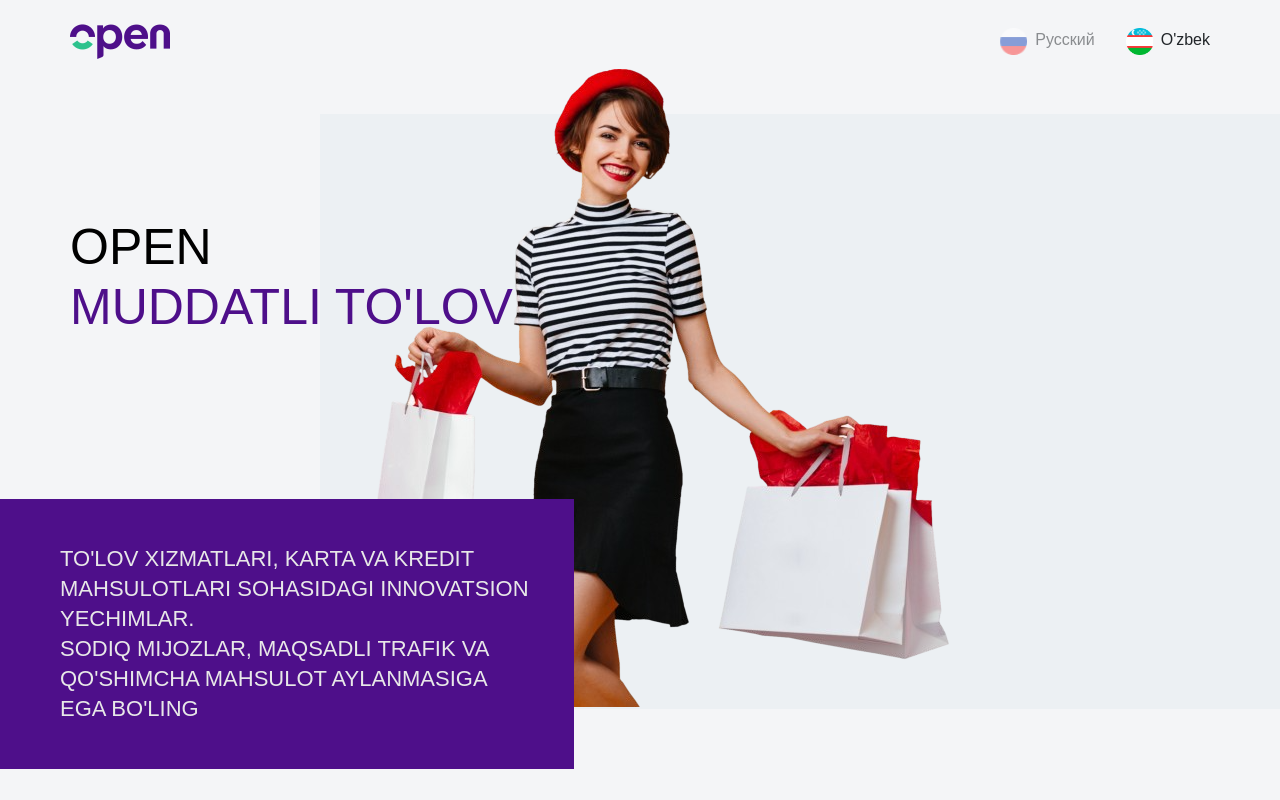
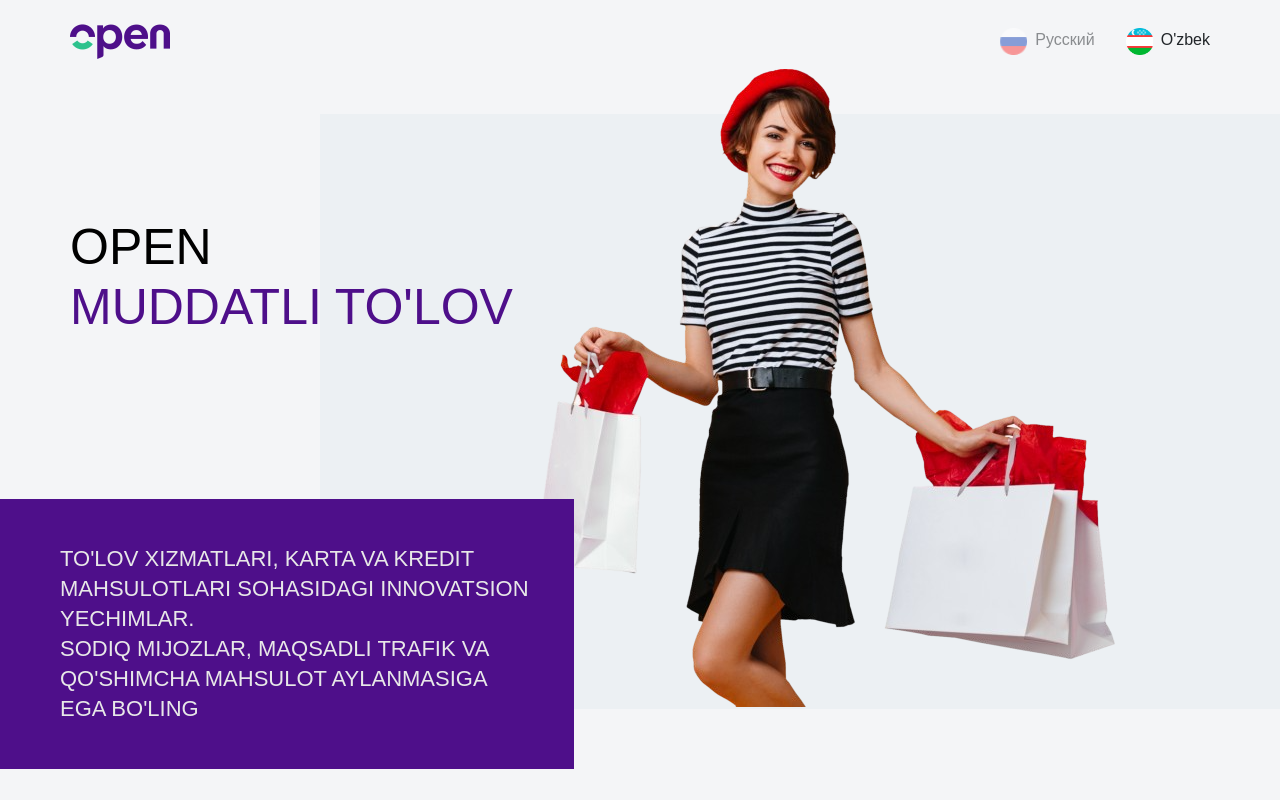
Before and after one commit to RamazonovDeveloper/OpenRassrochkaNew, a React (Create React App) app: page / in a window 1280 px wide. Shown: the top 800 px of the page. Built offline with nearby package versions, Linux system fonts and the light colour scheme.

Commit message:
Header image changes for 01.06

```diff
--- a/src/App.css
+++ b/src/App.css
@@ -18,10 +18,21 @@
 }
 
 .hero::after {
-    content: url('./assets/rassNewHero3.png');
+    /* content: url('./assets/rassNewHero3.png'); */
+    content: url('');
     position: absolute;
     left: -25%;
     z-index: -1;
+}
+
+.header_girl_new{
+    z-index: -1;
+
+    /* left: 10%; */
+}
+
+.header_girl_new_image{
+    background-position: center;
 }
 
 .my_section_name::before {
@@ -105,6 +116,15 @@
 @media screen and (min-width:414px) {
     .hero::after {
         left: -30%;
+        /* bottom: 20%; */
+    }
+
+    .header_girl_new{
+        left: 10%;
+    }
+
+    .header_girl_new_image{
+        /* height: 420px; */
     }
 
     .images::before {
@@ -117,6 +137,15 @@
     .hero__block{
         padding-left: 40px;
         padding-right: 40px;
+    }
+
+    .hero::after {
+        content: url('./assets/rassNewHero3.png');
+    }
+
+    .header_girl_new{
+        display: none;
+        z-index: -1;
     }
 }
 
@@ -238,12 +267,17 @@
     .hero__block{
         padding-left: 42px;
     }
+
+    .hero::after {
+        left: 30%;
+    }
 }
 
 @media screen and (min-width:1050px) {
     .hero__block{
         padding-left: 57px;
     }
+
 }
 
 @media screen and (min-width:1100px) {
--- a/src/App.js
+++ b/src/App.js
@@ -5,6 +5,8 @@ import SerciseItemTemplate from "./components/SerciseItemTemplate";
 
 import ruFlag from "./assets/Flag.png";
 import uzFlag from "./assets/bayroq.png";
+
+import headerGirlNew from './assets/rassNewHero3.png'
 
 import logo from "./assets/open_rass_logo.png"
 
@@ -156,12 +158,17 @@ function App() {
       {/* <div className="xxl:relative w-[100%] max-w-[1200px] "> */}
         <div className="xxl:relative">
           <div className="hero xxl:container overflow-hidden w-full min-h-[700px] flex flex-col justify-between relative xxl:static">
+
             {/* hero TITLE */}
             <div className="container xl:clear-left xxl:px-0">
               <h1 className="hero__title text-black text-uppercase text-[35px] max-w-[202px] py-2 sm:text-[40px] lg:text-[50px] xl:text-[60px] smm:max-w-[300px] md:max-w-[550px] md:mt-[140px]">
                 open
                 <p className="text-main_color"> {langData?.header_title}</p>
               </h1>
+            </div>
+
+            <div className="header_girl_new absolute bottom-[25%] -z-[1]">
+              <img className="header_girl_new_image h-[400px] object-cover" src={headerGirlNew} alt="" />
             </div>
 
             {/* hero BLOCK */}
@@ -175,6 +182,7 @@ function App() {
                 </p>
               </div>
             </div>
+
           </div>
         </div>
       {/* </div> */}
```
